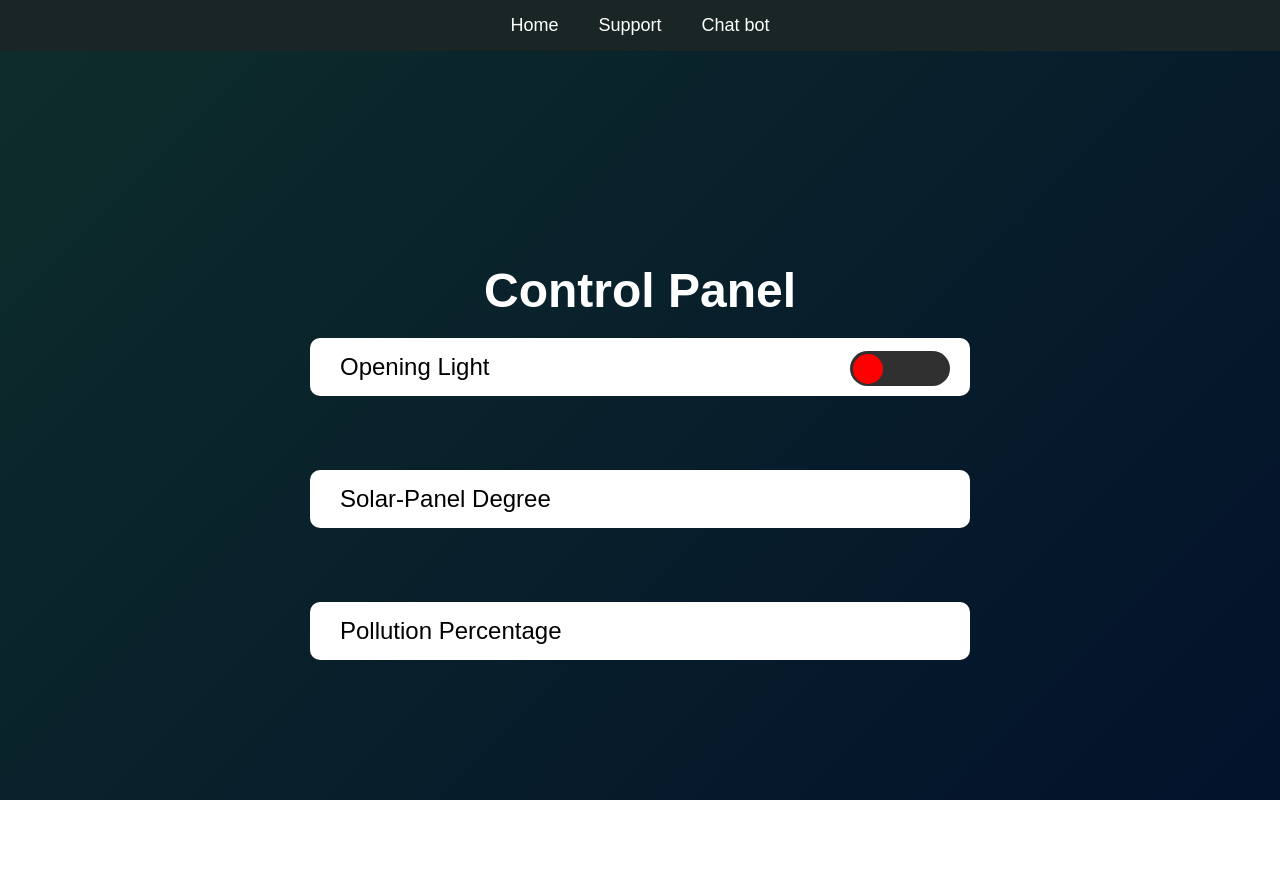
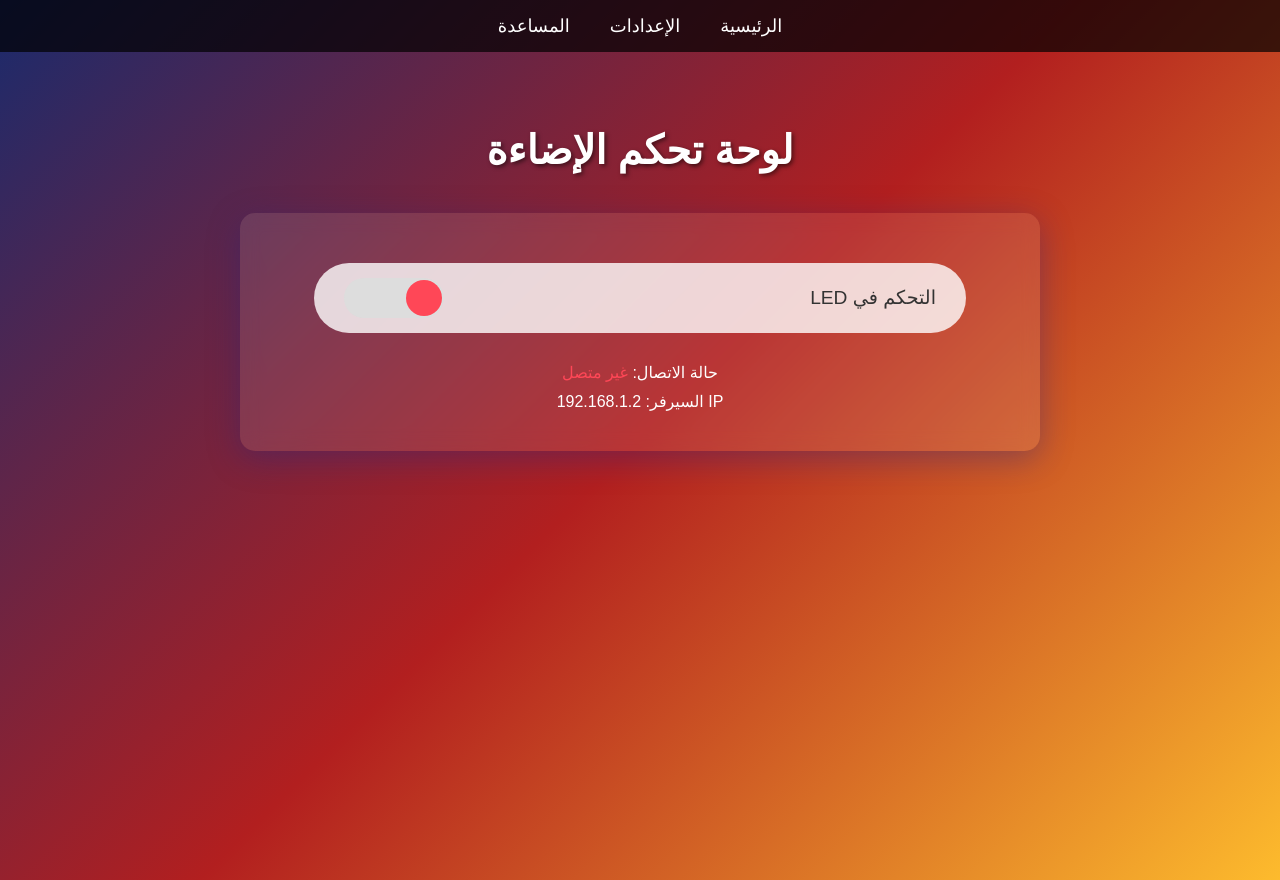
Before and after one commit to Ahmed1312421/ghc, a website: page index.html in a window 1280 px wide. Before the commit the page ends 800 px from the top, so only its background shows below. Drawn offline with Linux system fonts and the light colour scheme; no server answers.

Commit message:
Update index.html

```diff
--- a/index.html
+++ b/index.html
@@ -1,162 +1,244 @@
 <!DOCTYPE html>
-<html lang="en">
+<html lang="ar" dir="rtl">
 <head>
-  <meta charset="UTF-8" />
-  <meta name="viewport" content="width=device-width, initial-scale=1.0"/>
-  <title>Control Panel</title>
+  <meta charset="UTF-8">
+  <meta name="viewport" content="width=device-width, initial-scale=1.0">
+  <title>لوحة تحكم LED</title>
   <style>
+    /* CSS */
     body {
       margin: 0;
       padding: 0;
-      display: flex;
-      justify-content: center;
-      align-items: center;
+      font-family: 'Arial', sans-serif;
+      background: linear-gradient(135deg, #1a2a6c, #b21f1f, #fdbb2d);
+      color: white;
       min-height: 100vh;
-      background-image: linear-gradient(-45deg, rgb(3, 18, 43), rgb(14, 45, 43));
-      font-family: Arial, sans-serif;
-      flex-direction: column;
+      direction: rtl;
     }
+
     .navbar {
+      background-color: rgba(0, 0, 0, 0.7);
+      padding: 15px 0;
       width: 100%;
-      background-color: #1a2526;
-      padding: 15px 0;
       position: fixed;
       top: 0;
       left: 0;
     }
+
     .navbar ul {
-      list-style-type: none;
-      margin: 0;
-      padding: 0;
+      list-style: none;
       display: flex;
       justify-content: center;
+      padding: 0;
+      margin: 0;
     }
+
     .navbar li {
       margin: 0 20px;
     }
+
     .navbar a {
       color: white;
       text-decoration: none;
       font-size: 18px;
+      transition: color 0.3s;
     }
+
     .navbar a:hover {
-      color: #cccccc;
+      color: #4dabf7;
     }
+
     .container {
+      max-width: 800px;
+      margin: 80px auto 0;
+      padding: 20px;
       text-align: center;
-      margin-top: 100px;
     }
+
     .title {
-      color: white;
-      font-size: 48px;
-      font-weight: bold;
-      margin-bottom: 20px;
+      font-size: 2.5rem;
+      margin-bottom: 40px;
+      text-shadow: 2px 2px 4px rgba(0, 0, 0, 0.5);
     }
+
+    .control-panel {
+      background: rgba(255, 255, 255, 0.1);
+      backdrop-filter: blur(10px);
+      border-radius: 15px;
+      padding: 30px;
+      box-shadow: 0 8px 32px 0 rgba(31, 38, 135, 0.37);
+    }
+
     .button {
-      display: block;
-      background-color: rgb(255, 255, 255);
-      color: black;
+      background: rgba(255, 255, 255, 0.8);
+      color: #333;
       padding: 15px 30px;
-      margin: 10px 0;
-      border-radius: 10px;
-      text-decoration: none;
-      font-size: 24px;
-      width: 600px;
-      text-align: left;
+      border-radius: 50px;
+      font-size: 1.2rem;
+      margin: 20px auto;
+      width: 80%;
+      display: flex;
+      justify-content: space-between;
+      align-items: center;
       position: relative;
     }
-    #open {
-      background-color: rgb(48, 48, 48);
+
+    #led-toggle {
       width: 100px;
-      height: 35px;
+      height: 40px;
+      background: #ddd;
       border: none;
-      border-radius: 30px;
+      border-radius: 20px;
+      cursor: pointer;
+      position: relative;
+      outline: none;
+    }
+
+    #led-indicator {
       position: absolute;
-      right: 20px;
-      top: 24%;
-      cursor: pointer;
+      width: 36px;
+      height: 36px;
+      border-radius: 50%;
+      background: #ff4757;
+      top: 2px;
+      right: 2px;
+      transition: all 0.3s ease;
     }
-    #ball {
-      background-color: red;
-      border-radius: 100%;
-      height: 30px;
-      width: 30px;
-      position: absolute;
-      left: 3px;
-      top: 6%;
-      transition: 0.3s;
+
+    #led-indicator.on {
+      right: 62px;
+      background: #2ed573;
+      box-shadow: 0 0 10px #2ed573;
     }
-    #ball.on {
-      background-color: greenyellow;
-      left: 67px;
-      box-shadow: 0 0 25px greenyellow, 0 0 50px greenyellow, 0 0 75px greenyellow;
+
+    .status {
+      margin-top: 30px;
+      font-size: 1rem;
+      text-align: center;
+    }
+
+    .status p {
+      margin: 10px 0;
+    }
+
+    @media (max-width: 600px) {
+      .button {
+        width: 95%;
+        font-size: 1rem;
+      }
+
+      .title {
+        font-size: 1.8rem;
+      }
     }
   </style>
 </head>
 <body>
   <nav class="navbar">
     <ul>
-      <li><a href="#">Home</a></li>
-      <li><a href="#">Support</a></li>
-      <li><a href="#">Chat bot</a></li>
+      <li><a href="#">الرئيسية</a></li>
+      <li><a href="#">الإعدادات</a></li>
+      <li><a href="#">المساعدة</a></li>
     </ul>
   </nav>
+
   <div class="container">
-    <h1 class="title">Control Panel</h1>
-    <div class="button">Opening Light
-      <button id="open"><div id="ball"></div></button>
-    </div>
-    <br><br><br>
-    <div class="button">Solar-Panel Degree</div>
-    <br><br><br>
-    <div class="button">Pollution Percentage</div>
+    <h1 class="title">لوحة تحكم الإضاءة</h1>
+
+    <div class="control-panel">
+      <div class="button">
+        التحكم في LED
+        <button id="led-toggle">
+          <div id="led-indicator"></div>
+        </button>
       </div>
 
-  <!-- داخل <script> -->
+      <div class="status">
+        <p>حالة الاتصال: <span id="connection-status">غير متصل</span></p>
+        <p>IP السيرفر: <span id="server-ip">192.168.x.x</span></p>
+      </div>
+    </div>
+  </div>
+
   <script>
-  const toggleButton = document.getElementById('open');
-  const ball = document.getElementById('ball');
+    // JavaScript
+    document.addEventListener('DOMContentLoaded', function() {
+      const ledToggle = document.getElementById('led-toggle');
+      const ledIndicator = document.getElementById('led-indicator');
+      const connectionStatus = document.getElementById('connection-status');
+      const serverIpElement = document.getElementById('server-ip');
 
-  async function loadInitialState() {
+      // استبدل بعنوان IP الحقيقي لـ ESP8266
+      const serverIP = '192.168.1.2';
+      serverIpElement.textContent = serverIP;
+
+      // متغير لحالة الـ LED
+      let ledState = false;
+
+      // اختبار الاتصال بالسيرفر عند التحميل
+      checkConnection();
+
+      // حدث النقر على زر الـ LED
+      ledToggle.addEventListener('click', function() {
+        ledState = !ledState;
+        toggleLED(ledState);
+      });
+
+      // دالة تغيير حالة الـ LED
+      async function toggleLED(state) {
         try {
-      const response = await fetch('/led'); // ✅ تم تعديل المسار
-      const data = await response.json();
-      if (data.state) {
-        ball.classList.add('on');
-      } else {
-        ball.classList.remove('on');
-      }
-    } catch (error) {
-      console.error('Error loading initial state:', error);
-    }
-  }
-
-  async function toggleLed() {
-    const isOn = ball.classList.contains('on');
-    const newState = !isOn;
-
-    try {
-      const response = await fetch('/led', { // ✅ تم تعديل المسار
+          const response = await fetch(`http://${serverIP}/led`, {
             method: 'POST',
             headers: {
               'Content-Type': 'application/json'
             },
-        body: JSON.stringify({ state: newState })
+            body: JSON.stringify({ state: state })
           });
 
           if (response.ok) {
-        ball.classList.toggle('on');
+            updateLEDIndicator(state);
+            connectionStatus.textContent = 'متصل';
+            connectionStatus.style.color = '#2ed573';
           } else {
-        console.error('Failed to update LED state');
+            throw new Error('فشل في الاتصال');
           }
         } catch (error) {
-      console.error('Error updating LED state:', error);
+          console.error('Error:', error);
+          connectionStatus.textContent = 'غير متصل';
+          connectionStatus.style.color = '#ff4757';
+          ledIndicator.classList.remove('on');
         }
       }
 
-  toggleButton.addEventListener('click', toggleLed);
-  loadInitialState();
+      // دالة تحديث مؤشر الـ LED
+      function updateLEDIndicator(state) {
+        if (state) {
+          ledIndicator.classList.add('on');
+        } else {
+          ledIndicator.classList.remove('on');
+        }
+      }
+
+      // دالة التحقق من الاتصال
+      async function checkConnection() {
+        try {
+          const response = await fetch(`http://${serverIP}/led`);
+          if (response.ok) {
+            const data = await response.json();
+            ledState = data.state;
+            updateLEDIndicator(ledState);
+            connectionStatus.textContent = 'متصل';
+            connectionStatus.style.color = '#2ed573';
+          }
+        } catch (error) {
+          connectionStatus.textContent = 'غير متصل';
+          connectionStatus.style.color = '#ff4757';
+        }
+      }
+
+      // التحقق من الاتصال كل 5 ثواني
+      setInterval(checkConnection, 5000);
+    });
   </script>
-
 </body>
 </html>
```
Lines whose indentation alone changed are shown as unchanged.
